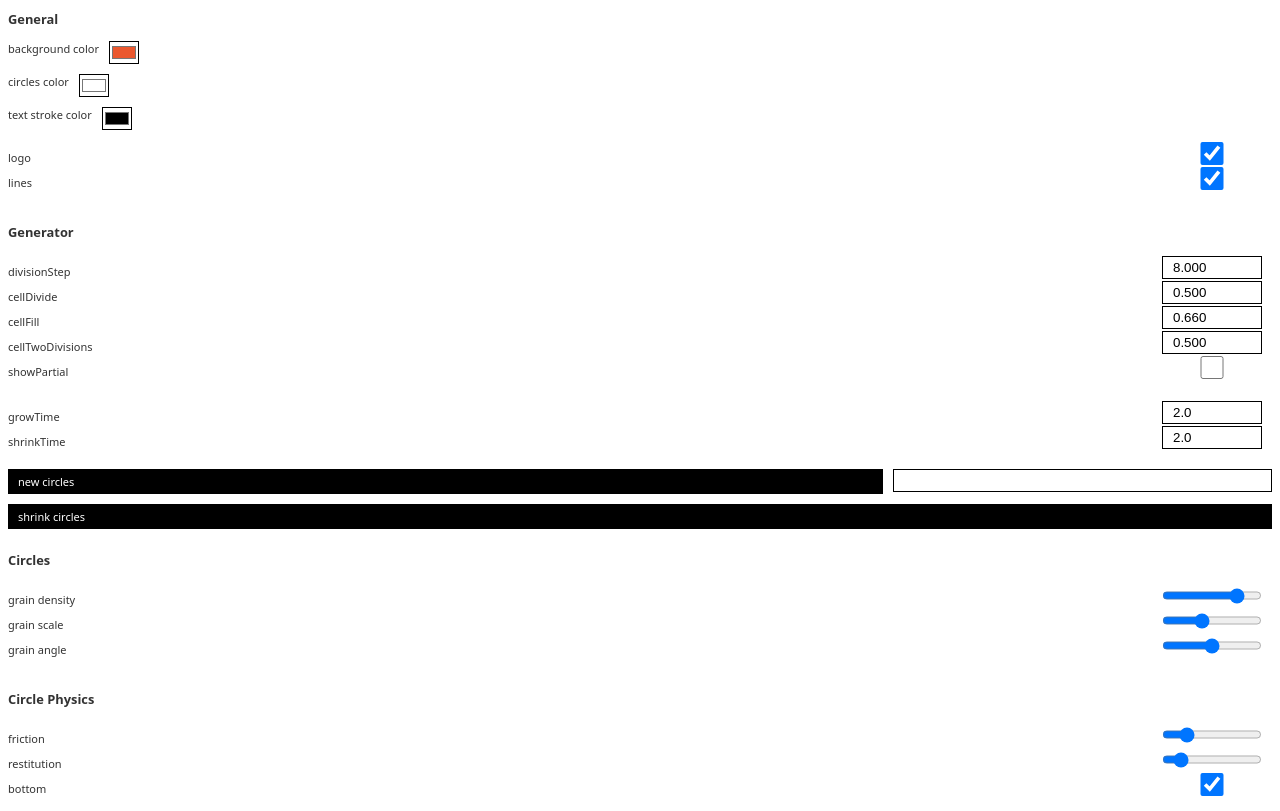
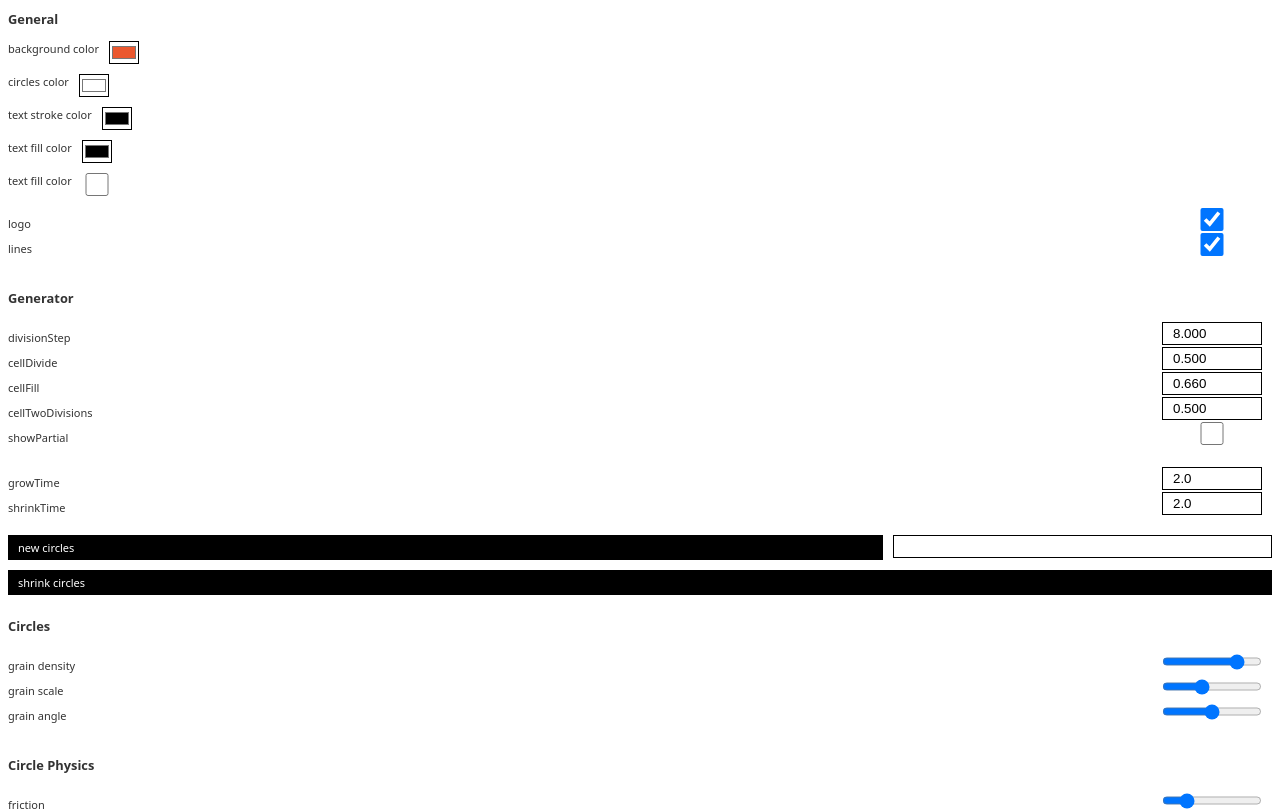
Before and after one commit to StudioProcess/vdw-tool, a Next.js app: page /controller in a window 1280 px wide. Shown: the top 811 px of the page. Built offline with nearby package versions, Linux system fonts and the light colour scheme.

Commit message:
added text fill controls

```diff
--- a/components/types.ts
+++ b/components/types.ts
@@ -37,6 +37,8 @@ export enum MessageTypes {
 
   updateTextSize,
   updateTextStrokeColor,
+  updateTextFillColor,
+  updateTextShowFill,
 
   toggleLogoVisibility,
   toggleLinesVisibility,
--- a/pages/controller.tsx
+++ b/pages/controller.tsx
@@ -119,6 +119,25 @@ export default class Controller extends Component<any, any> {
               defaultValue="#000000"
               onChange={(e) => {
                   this.onSendMessage(MessageTypes.updateTextStrokeColor, e.target.value);
+              }}
+            />
+          </div>
+          <div className="buttonContainer">
+            text fill color
+            <input
+              type="color"
+              defaultValue="#000000"
+              onChange={(e) => {
+                  this.onSendMessage(MessageTypes.updateTextFillColor, e.target.value);
+              }}
+            />
+          </div>
+          <div className="buttonContainer">
+            text fill color
+            <input
+              type="checkbox"
+              onChange={(e) => {
+                  this.onSendMessage(MessageTypes.updateTextShowFill, e.target.checked);
               }}
             />
           </div>
--- a/pages/index.tsx
+++ b/pages/index.tsx
@@ -189,6 +189,12 @@ export default class Index extends Component<any, any> {
       case MessageTypes.updateTextStrokeColor:
         this.textViewerRef.updateStrokeColor(messagePackage.data);
         break;
+      case MessageTypes.updateTextFillColor:
+        this.textViewerRef.updateFillColor(messagePackage.data);
+        break;
+      case MessageTypes.updateTextShowFill:
+        this.textViewerRef.updateTextShowFill(messagePackage.data);
+        break;
 
       case MessageTypes.toggleLogoVisibility:
         if (messagePackage.data === true) {
```
Also changed, not shown: components/textViewer/textViewer.tsx (+20 -2 lines). Lines whose indentation alone changed are shown as unchanged.
